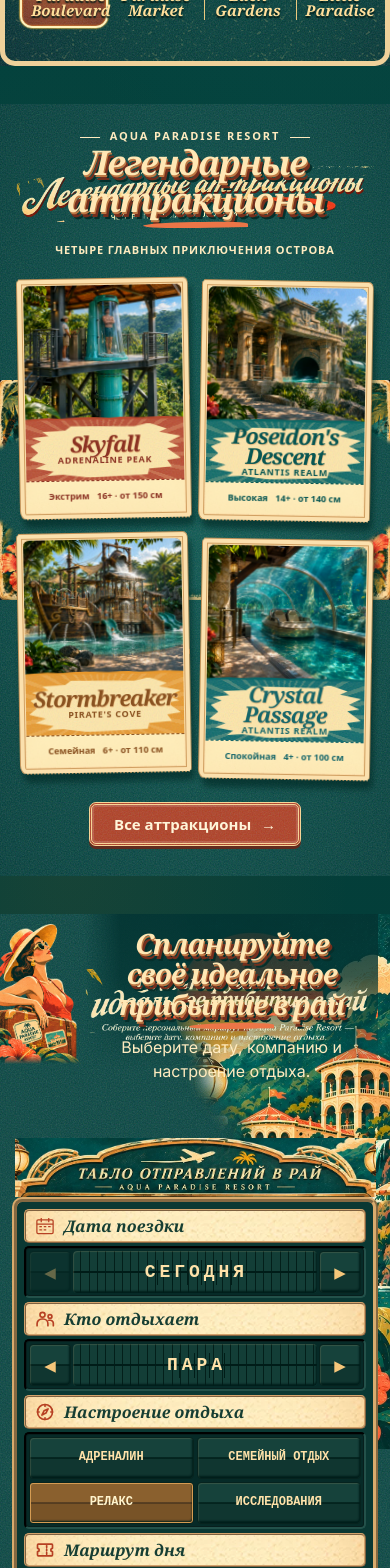
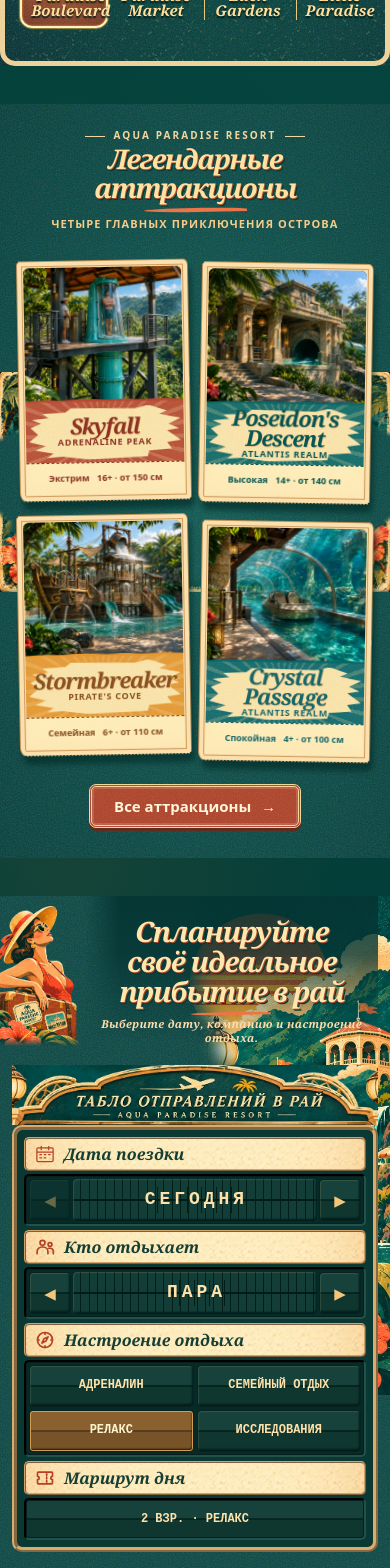
Before and after one commit to raccoonforge/aqua-paradise-resort, a React (Vite) app: page / in a window 390 px wide. Shown: the part 2760-4328 px from the top of the page. Built offline with nearby package versions, Linux system fonts and the light colour scheme; a web font is replaced by a local one.

Commit message:
style(home): render poster headings as accessible live typography across breakpoints

```diff
--- a/src/HomeFidelity.css
+++ b/src/HomeFidelity.css
@@ -402,3 +402,87 @@
 @media (max-width: 520px) {
   .sunset-pier::before { height: 20px; }
 }
+
+/* Live, selectable, zoomable type replaces the baked-in lettering for
+   the Golden Tickets and departure board. The illustrations remain untouched. */
+.tickets-title {
+  aspect-ratio: auto;
+  min-height: 11.5cqw;
+  padding: .65cqw 0 .4cqw;
+  background: none;
+  display: flex;
+  align-items: center;
+  justify-content: center;
+  flex-direction: column;
+}
+.tickets-title .imprint {
+  color: #f6d6a0;
+  font-size: 1.05cqw;
+  line-height: 1.1;
+  letter-spacing: .21em;
+}
+.tickets-title h2 {
+  margin: .18em 0 .08em;
+  color: #ffe1a1;
+  font: italic 700 4.4cqw/.94 'APR Poster', Georgia, serif;
+  letter-spacing: -.055em;
+  text-shadow: .03em .035em #a94d30, .065em .07em #07362f;
+  text-wrap: balance;
+}
+.tickets-title h2::after { margin: .2em auto .05em; height: .3cqw; }
+.tickets-title .ticket-subtitle {
+  margin: .1em 0 0;
+  color: #f9cb88;
+  font-size: 1.06cqw;
+  line-height: 1.3;
+  letter-spacing: .1em;
+}
+.departure-heading-art {
+  display: flex;
+  flex-direction: column;
+  justify-content: center;
+  align-items: center;
+  padding: .4cqw 1cqw;
+  text-align: center;
+}
+.departure-heading-art h2 {
+  margin: 0;
+  color: #ffe6ac;
+  font: italic 700 3.4cqw/.98 'APR Poster', Georgia, serif;
+  letter-spacing: -.045em;
+  text-shadow: .035em .045em #9f442b, .07em .085em #033a34;
+  text-wrap: balance;
+}
+.departure-heading-art h2::after { height: .25cqw; margin: .17em auto .07em; }
+.departure-heading-art p {
+  margin: 0;
+  color: #ffdcab;
+  font: italic 600 1.2cqw/1.28 Georgia,serif;
+  letter-spacing: .03em;
+}
+/* Responsive live type: remove the bitmap title, not the adjacent illustration. */
+@media (max-width: 1000px) {
+  .tickets-title { min-height: 0; padding: 2px 4px 8px; }
+  .tickets-title .imprint { font-size: clamp(10px,1.9cqw,15px); }
+  .tickets-title h2 { font-size: clamp(31px,5.2cqw,62px); line-height: 1.04; }
+  .tickets-title h2::after { height: 4px; }
+  .tickets-title .ticket-subtitle { font-size: clamp(10px,1.8cqw,15px); }
+  .departure-heading-art {
+    width: min(80%,670px);
+    aspect-ratio: auto;
+    min-height: clamp(105px,19cqw,200px);
+    margin-bottom: clamp(24px,7cqw,68px);
+    padding: 8px;
+    background: none;
+  }
+  .departure-heading-art h2 { font-size: clamp(23px,4.4cqw,46px); line-height: 1.06; }
+  .departure-heading-art h2::after { height: 3px; }
+  .departure-heading-art p { font-size: clamp(11px,2.1cqw,17px); }
+}
+@media (max-width: 520px) {
+  .tickets-title h2 { font-size: clamp(27px,7.5cqw,41px); }
+  .tickets-title .ticket-subtitle { font-size: 11px; }
+  .departure-heading-art { min-height: 120px; margin-bottom: 12px; }
+  .departure-heading-art h2 { font-size: clamp(21px,5.4cqw,29px); }
+  .departure-heading-art p { font-size: 11px; }
+}
```
